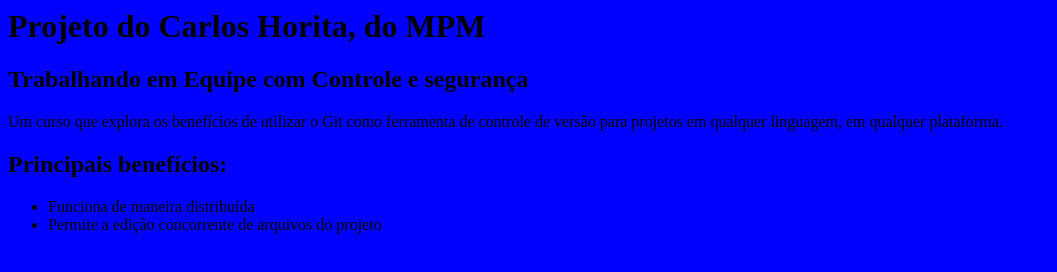
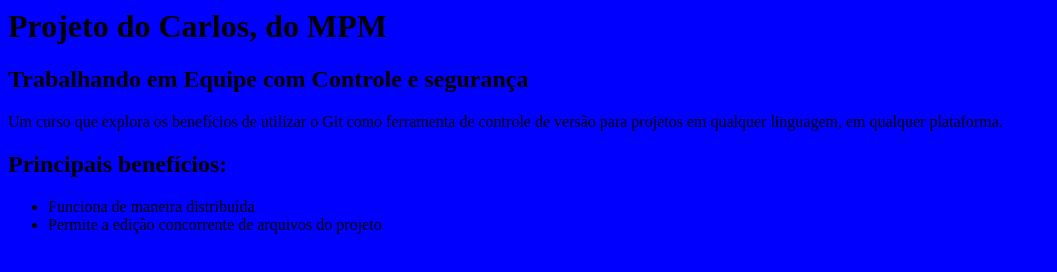
Before and after one commit to carlosHorita/meu-site, a plain HTML site: page index.html in a window 1280 px wide. Shown: the whole page, without its empty margins (0-1057 px from the left). Drawn offline with Linux system fonts and the light colour scheme.

Commit message:
mudando titulo do site

```diff
--- a/index.html
+++ b/index.html
@@ -3,7 +3,7 @@
 		<link rel="stylesheet" href="estilo.css">
 	</head>
 	<body>
-		<h1>Projeto do Carlos Horita, do MPM</h1>
+		<h1>Projeto do Carlos, do MPM</h1>
 		<h2>Trabalhando em Equipe com Controle e segurança</h2>
 
 		<p>
```
